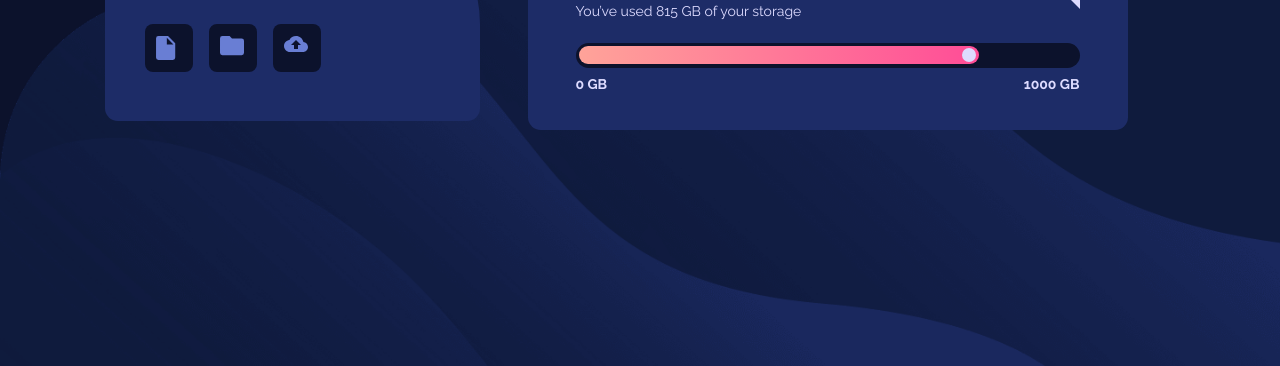
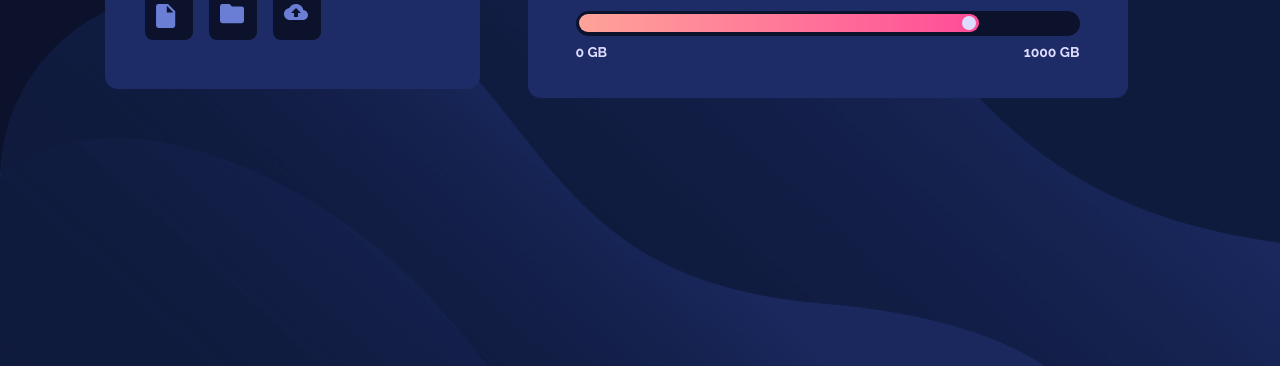
Before and after one commit to Repi1962/fylo-storage, a plain HTML site: page index.html in a window 1280 px wide. Shown: the part 434-800 px from the top of the page. Drawn offline with Linux system fonts and the light colour scheme.

Commit message:
editado
comprobacioon

```diff
--- a/css/styles.css
+++ b/css/styles.css
@@ -39,7 +39,7 @@ body {
   display: flex;
   width: 100%;
   height: 500px;
-  top: 12rem;
+  top: 10rem;
   justify-content: center;
   align-items: center;
 }
```
